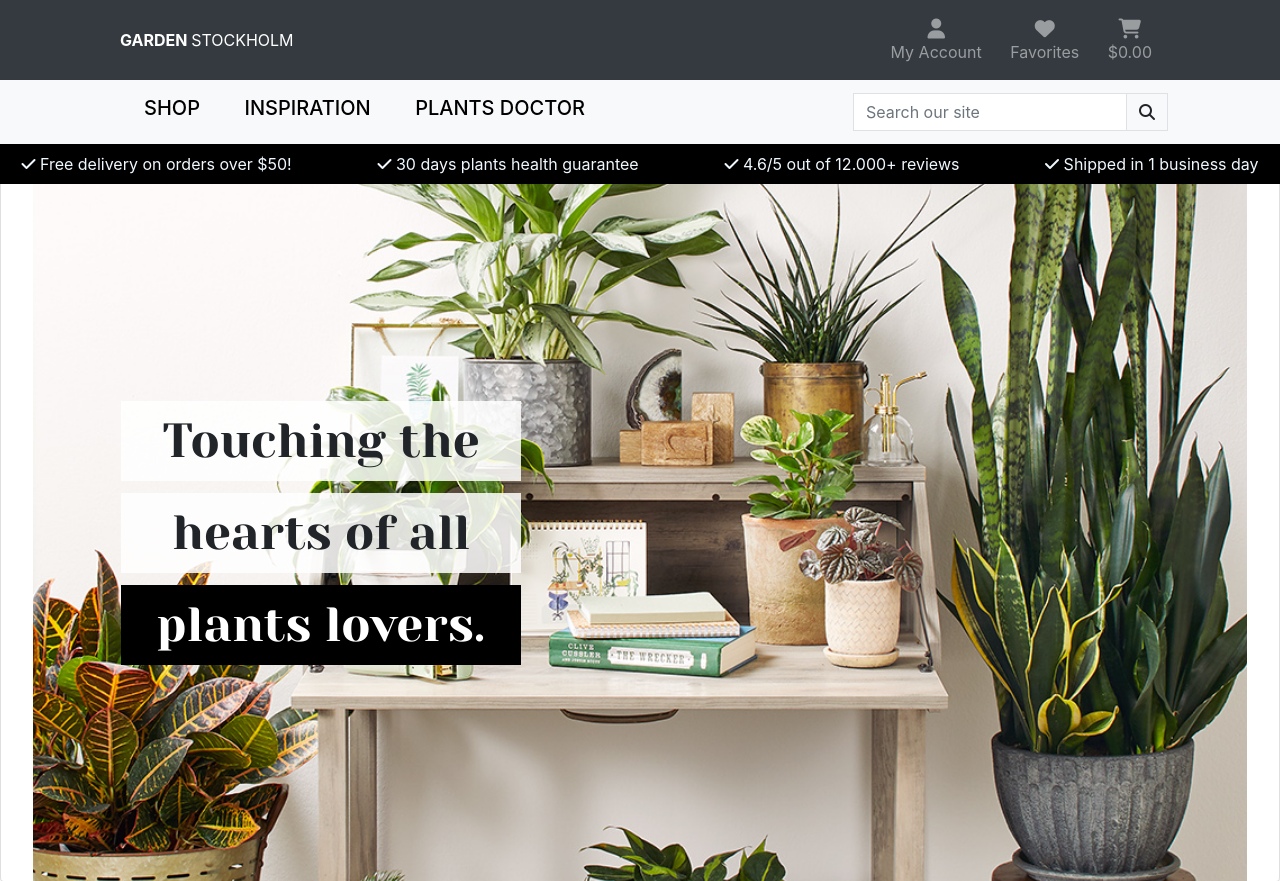
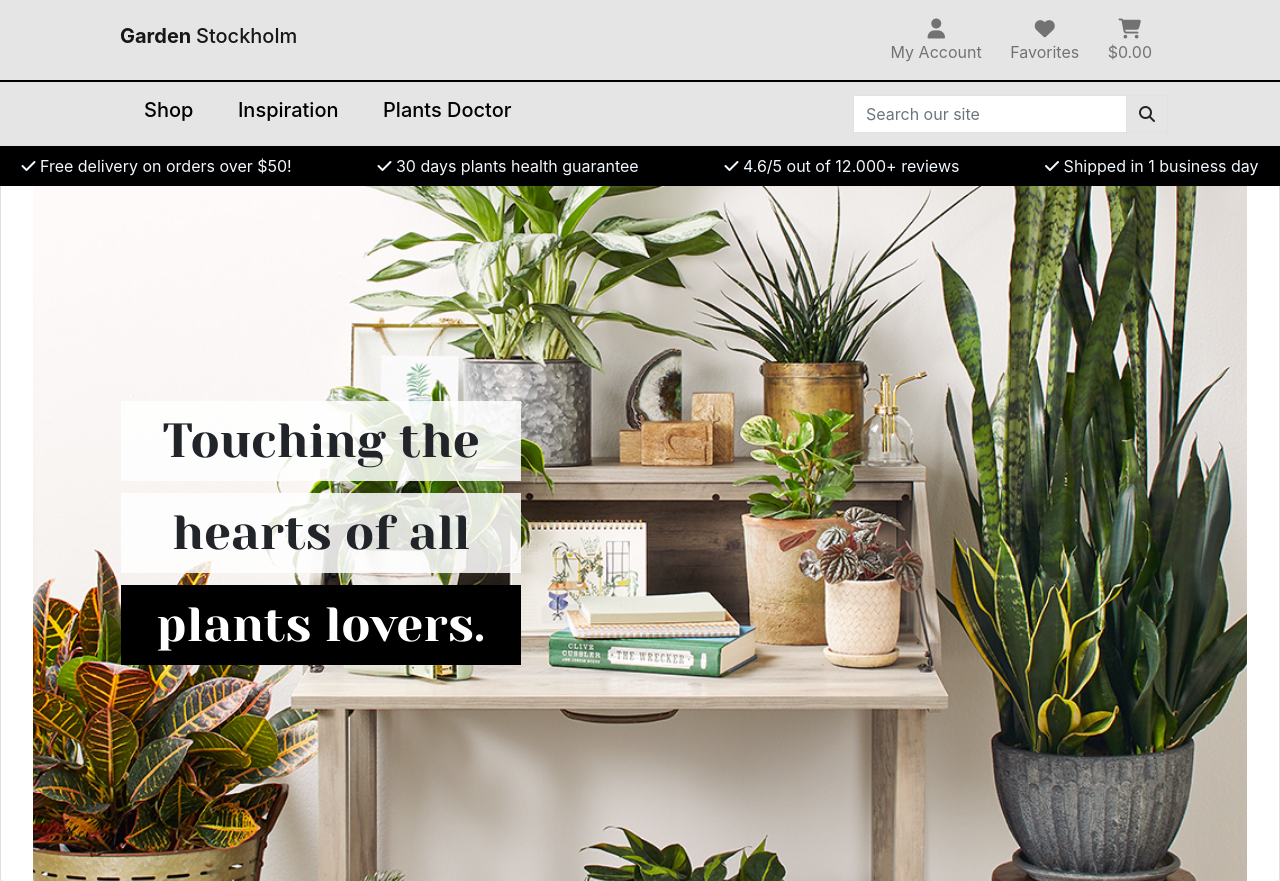
Before and after one commit to AdrianaSchmit/Stockholm_Garden, a Django app: page / in a window 1280 px wide; the page is wider, and only the part inside the window is pictured. Shown: the top 881 px of that part. Run offline with Django 3.2, Linux system fonts and the light colour scheme; some libraries are stand-ins or nearby versions.

Commit message:
Added updated Navbar

```diff
--- a/templates/base.html
+++ b/templates/base.html
@@ -46,20 +46,22 @@
     <header class="fixed-top">
 
         <!--First navbar-->
-        <nav class="navbar navbar-expand-lg navbar-dark bg-dark navbar-static-top">
+        <nav class="navbar navbar-expand-lg  navbar-light navbar-static-top plantsnav" style="background-color : rgba(0,0, 0, 10%);">
 
-            <ul class="navbar-nav mr-auto">
-                <li class="nav-item active">
-                    <a href="{% url 'home' %}" class="nav-link" href="#"> <strong> GARDEN </strong> STOCKHOLM</a>
+
+            <ul class="navbar-nav mr-auto navbar-brand mb-0 h1">
+                <li class="nav-item active text-lg-left">
+                    <a href="{% url 'home' %}" class="nav-link" href="#"> <h5> <strong> Garden </strong>  Stockholm </h5>  </a>
                 </li>
             </ul>
 
 
 
+            <div class="navbar-nav navbar-light navbar-static-top plantsnav" >
 
-            <div class="navbar-nav navbar-static-top">
+
                 <ul class="list-inline list-unstyled text-center text-lg-right my-0 my-2
-                        my-sm-0 mx-2">
+                        my-sm-0 mx-2 text-black">
                     <li class="list-inline-item dropdown">
                         <a class="text-black nav-link" href="#" id="user-options" data-toggle="dropdown"
                             aria-haspopup="true" aria-expanded="false">
@@ -80,9 +82,9 @@
                             <a href="{% url 'account_login' %}" class="dropdown-item">Login</a>
                             {% endif %}
                         </div>
-                    </li>
+                    </li >
                     <li class="list-inline-item">
-                        <a class="{% if grand_total %}text-info font-weight-bold{% else %}text-black{% endif %} nav-link"
+                        <a class="nav-link "
                             href="">
                             <div class="text-center">
                                 <div><i class="fas fa-heart fa-lg"></i></div>
@@ -107,17 +109,22 @@
                     </li>
                 </ul>
             </div>
+
         </nav>
 
+
+
+
         <!--Second navbar-->
-        <nav class="navbar navbar-expand-lg navbar-light bg-light navbar-static-top" id="secondnav">
+        <nav class="navbar navbar-expand-lg navbar-light navbar-static-top plantsnav" id="secondnav" style="border-top: 2px solid black; background-color: rgba(0,0, 0, 10%);">
+
 
 
             <ul class="list-inline list-unstyled text-center dropdown text-lg-right my-0 px-3">
                 <li class="list-inline-item dropdown">
                     <a class="text-black nav-link" href="#" id="user-options" data-toggle="dropdown"
                         aria-haspopup="true" aria-expanded="false">
-                        <h5> SHOP</h5>
+                        <h5> Shop</h5>
                     </a>
                     <div class="dropdown-menu border-0" aria-labelledby="all-products-link">
                         <a href="{% url 'products' %}" class="dropdown-item">All Plants</a>
@@ -131,12 +138,12 @@
                 </li>
                 <li class="list-inline-item px-3">
                     <a href="#">
-                        <h5> INSPIRATION </h5>
+                        <h5> Inspiration </h5>
                     </a>
                 </li>
                 <li class="list-inline-item px-3">
                     <a href="#">
-                        <h5> PLANTS DOCTOR </h5>
+                        <h5> Plants Doctor </h5>
                     </a>
                 </li>
             </ul>
@@ -159,6 +166,10 @@
                 </form>
             </div>
         </nav>
+
+
+
+
 
 
 
```
